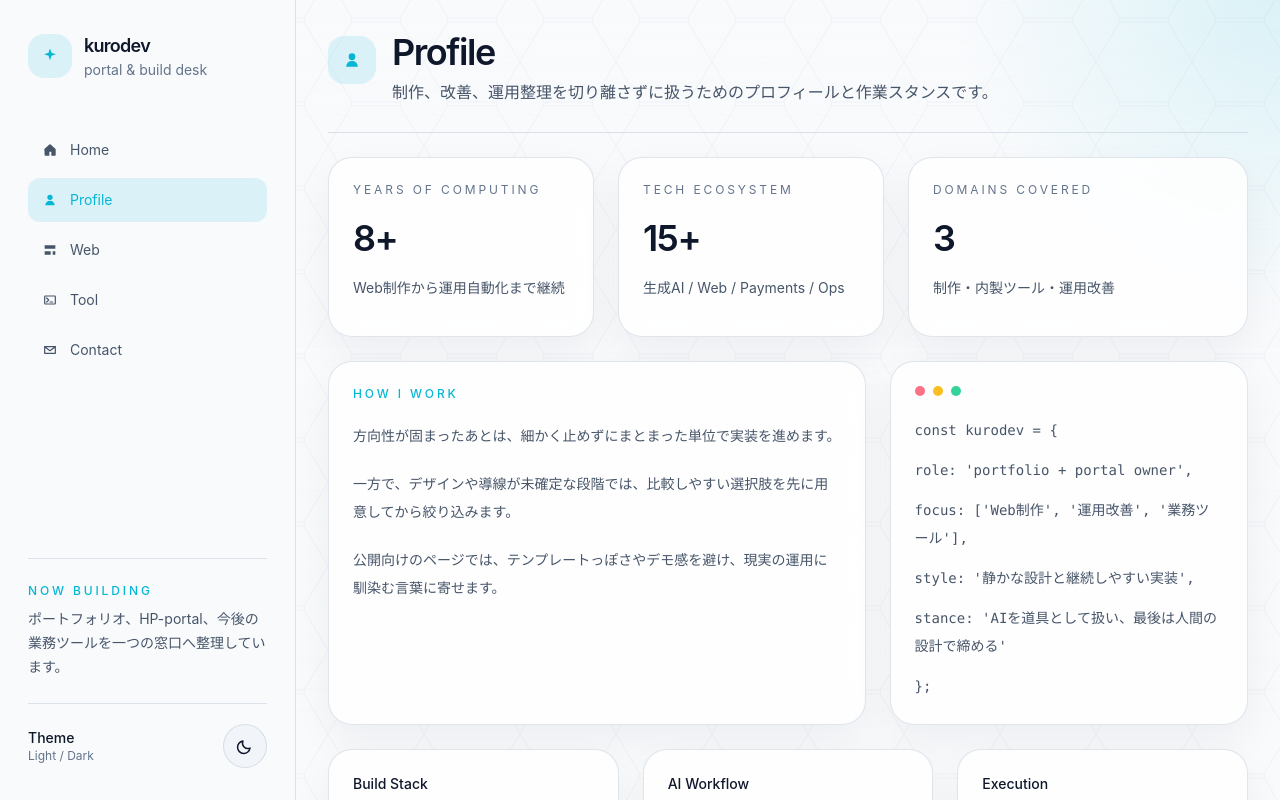
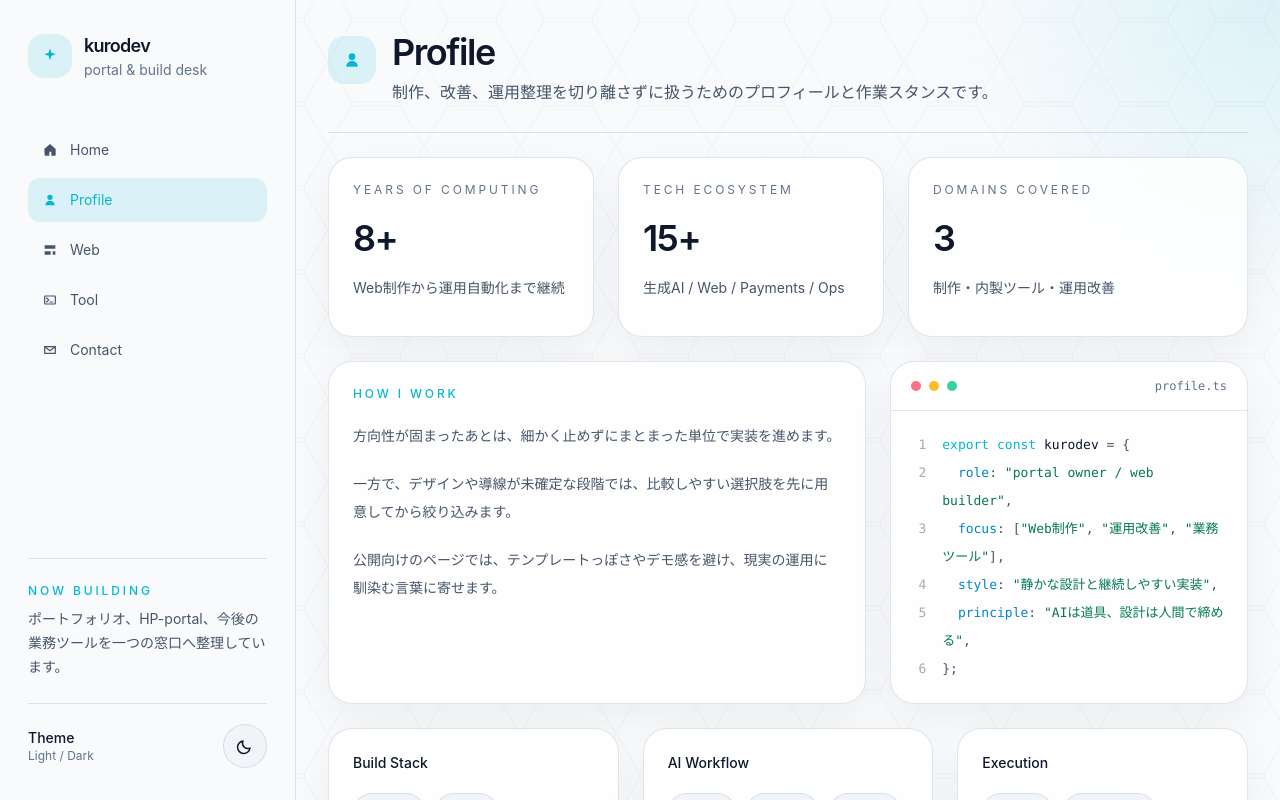
Before and after one commit to kurodev-web-tools/kurodev-hp, a Next.js app: page /profile in a window 1280 px wide. Built offline with nearby package versions, Linux system fonts and the light colour scheme.

Commit message:
Refine profile code card copy and styling

```diff
--- a/components/profile-code-card.js
+++ b/components/profile-code-card.js
@@ -1,25 +1,72 @@
 import { BentoCard } from "@/components/ui/bento-card";
 
 const lines = [
-  "const kurodev = {",
-  "  role: 'portfolio + portal owner',",
-  "  focus: ['Web制作', '運用改善', '業務ツール'],",
-  "  style: '静かな設計と継続しやすい実装',",
-  "  stance: 'AIを道具として扱い、最後は人間の設計で締める'",
-  "};"
+  [
+    { text: "export const", tone: "keyword" },
+    { text: " kurodev", tone: "identifier" },
+    { text: " = {" }
+  ],
+  [
+    { text: "  role", tone: "property" },
+    { text: ": " },
+    { text: "\"portal owner / web builder\"", tone: "string" },
+    { text: "," }
+  ],
+  [
+    { text: "  focus", tone: "property" },
+    { text: ": [" },
+    { text: "\"Web制作\"", tone: "string" },
+    { text: ", " },
+    { text: "\"運用改善\"", tone: "string" },
+    { text: ", " },
+    { text: "\"業務ツール\"", tone: "string" },
+    { text: "]," }
+  ],
+  [
+    { text: "  style", tone: "property" },
+    { text: ": " },
+    { text: "\"静かな設計と継続しやすい実装\"", tone: "string" },
+    { text: "," }
+  ],
+  [
+    { text: "  principle", tone: "property" },
+    { text: ": " },
+    { text: "\"AIは道具、設計は人間で締める\"", tone: "string" },
+    { text: "," }
+  ],
+  [{ text: "};" }]
 ];
+
+const toneClass = {
+  keyword: "text-[var(--accent)]",
+  identifier: "text-[var(--text)]",
+  property: "text-sky-600 dark:text-sky-300",
+  string: "text-emerald-700 dark:text-emerald-300"
+};
 
 export function ProfileCodeCard() {
   return (
-    <BentoCard className="h-full overflow-hidden">
-      <div className="flex items-center gap-2">
-        <span className="h-2.5 w-2.5 rounded-full bg-[#fb7185]" />
-        <span className="h-2.5 w-2.5 rounded-full bg-[#fbbf24]" />
-        <span className="h-2.5 w-2.5 rounded-full bg-[#34d399]" />
+    <BentoCard className="h-full overflow-hidden p-0">
+      <div className="flex items-center justify-between border-b border-[var(--border)] px-5 py-4">
+        <div className="flex items-center gap-2">
+          <span className="h-2.5 w-2.5 rounded-full bg-[#fb7185]" />
+          <span className="h-2.5 w-2.5 rounded-full bg-[#fbbf24]" />
+          <span className="h-2.5 w-2.5 rounded-full bg-[#34d399]" />
+        </div>
+        <p className="font-mono text-xs text-[var(--text-faint)]">profile.ts</p>
       </div>
-      <div className="mt-5 space-y-3 font-mono text-sm leading-7 text-[var(--text-soft)]">
-        {lines.map((line) => (
-          <p key={line}>{line}</p>
+      <div className="px-5 py-5 font-mono text-[13px] leading-7 text-[var(--text-soft)]">
+        {lines.map((line, index) => (
+          <div key={index} className="grid grid-cols-[2ch_minmax(0,1fr)] gap-4">
+            <span className="select-none text-right text-[var(--text-faint)] opacity-60">{index + 1}</span>
+            <p className="whitespace-pre-wrap">
+              {line.map((part, partIndex) => (
+                <span key={`${index}-${partIndex}`} className={toneClass[part.tone] ?? undefined}>
+                  {part.text}
+                </span>
+              ))}
+            </p>
+          </div>
         ))}
       </div>
     </BentoCard>
```
Also changed, not shown: 1 other file (tests, documents, lock files or other folders).
